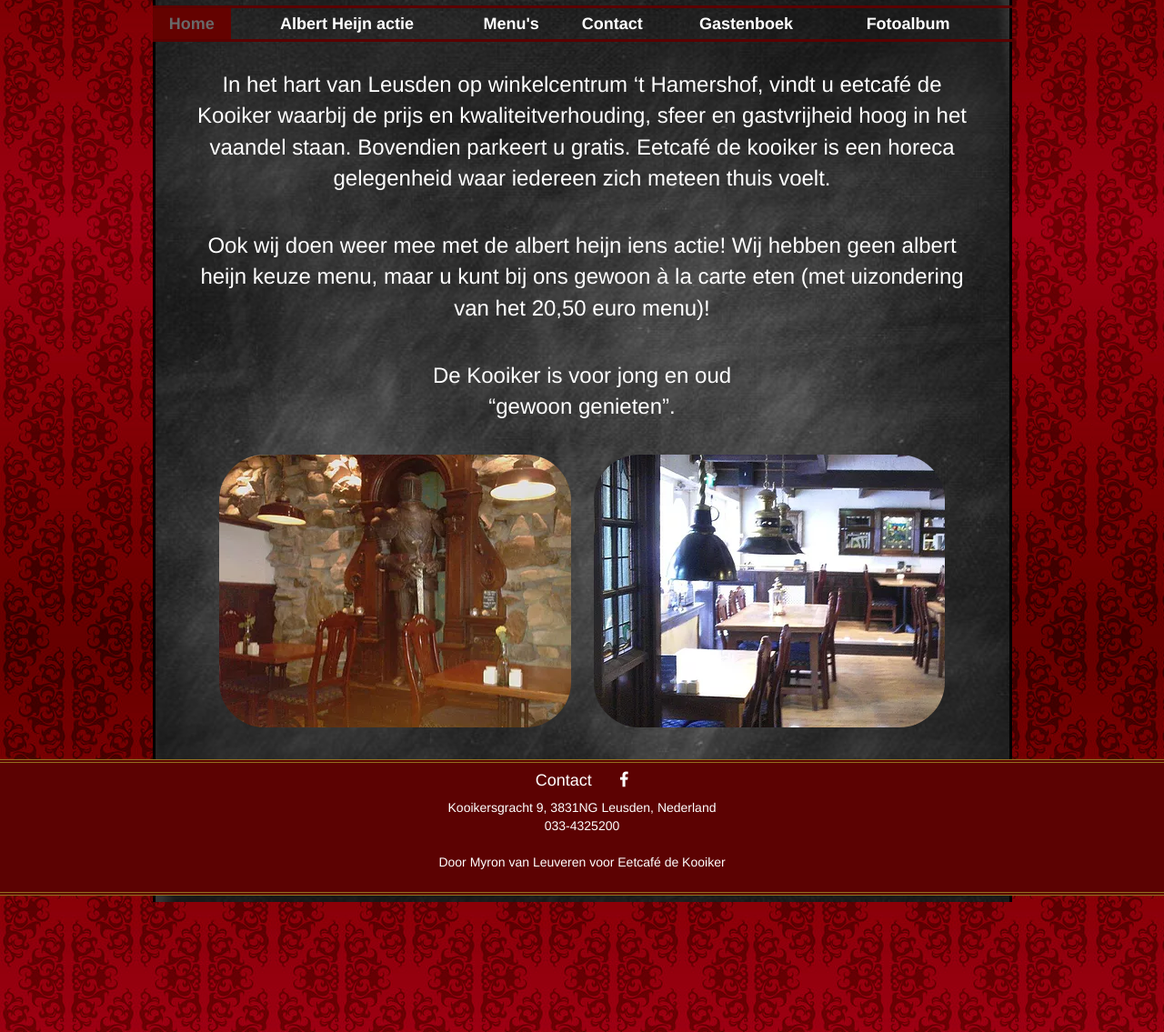
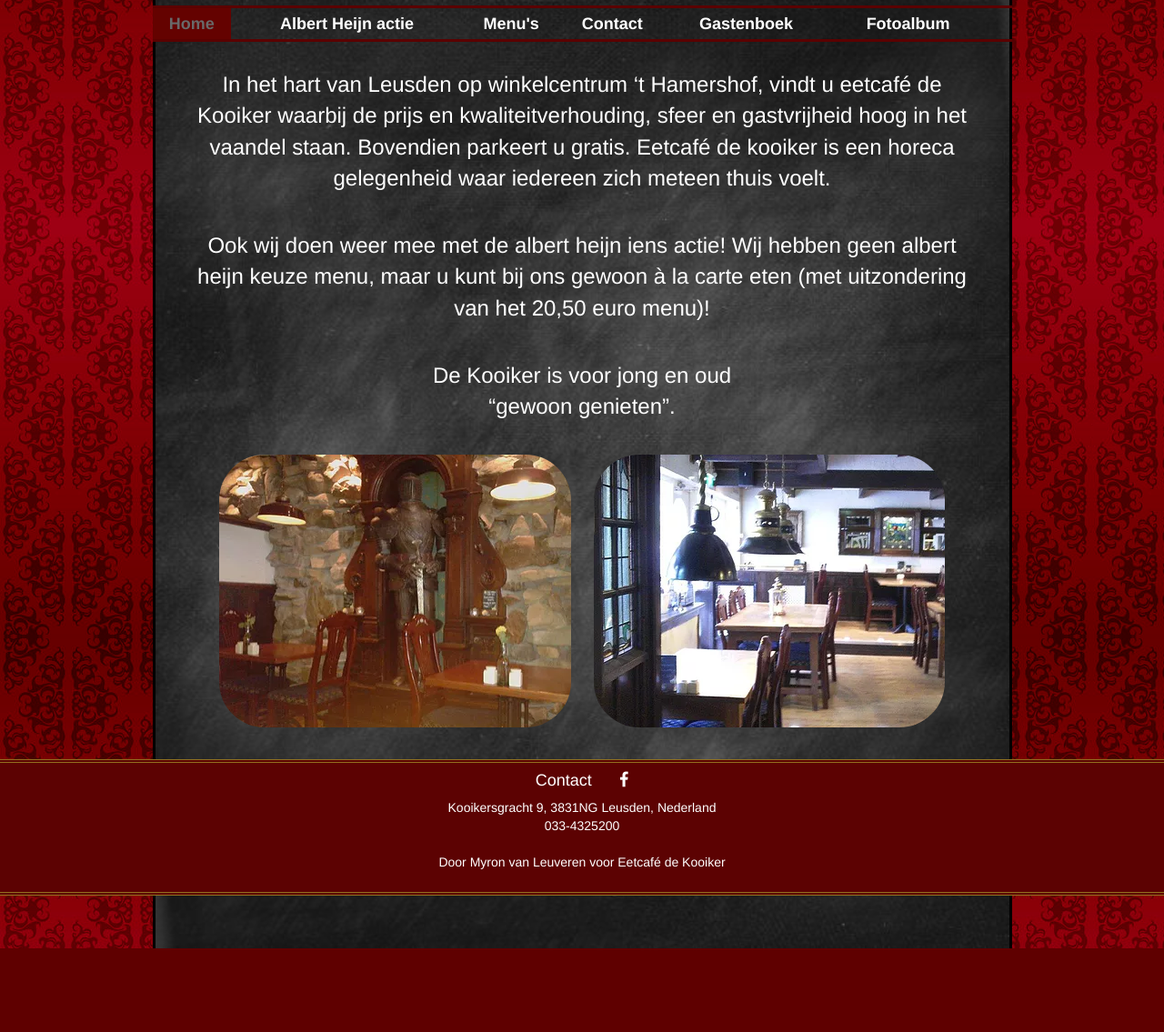
Before and after one commit to Cirelion/kooiker, a PHP site: template views/home/home/home.twig in a window 1280 px wide. Shown: the part 200-1335 px from the top of the page at 91% size. After the commit the page ends 1243 px from the top, so only its background shows below. Run offline with PHP 8.4, Linux system fonts and the light colour scheme; the template is opened without the code that fills it, so the values that code supplies are empty; some libraries are stand-ins or nearby versions.

Commit message:
Page length fix

```diff
--- a/views/home/home/home.twig
+++ b/views/home/home/home.twig
@@ -14,7 +14,7 @@
         <div class="col-xs-9 col-centered">
             <div class="content-text content-centered">
                 <p>Ook wij doen weer mee met de albert heijn iens actie!
-                    Wij hebben geen albert heijn keuze menu, maar u kunt bij ons gewoon à la carte eten (met uizondering
+                    Wij hebben geen albert heijn keuze menu, maar u kunt bij ons gewoon à la carte eten (met uitzondering
                     van het 20,50 euro menu)!
                 </p>
             </div>
--- a/views/style/homestyle.css
+++ b/views/style/homestyle.css
@@ -22,7 +22,6 @@ body .body-background-holder .body-background {
   left: 0;
   right: 0;
   position: absolute;
-  height: calc(124vh);
   margin: 0 auto;
   float: none;
 }
@@ -110,7 +109,7 @@ body .footer {
   border-color: #93701F;
   height: 150px;
   background-color: #5C0202;
-  margin-bottom: 150px;
+  margin-bottom: 50px;
 }
 body .footer .row {
   margin-top: -4px;
--- a/views/style/homestyle.less
+++ b/views/style/homestyle.less
@@ -23,7 +23,6 @@ body {
       left: 0;
       right: 0;
       position: absolute;
-      height: calc(124vh);
       margin: 0 auto;
       float: none;
     }
@@ -155,7 +154,7 @@ body {
     border-color: #93701F;
     height: 150px;
     background-color: #5C0202;
-    margin-bottom: 150px;
+    margin-bottom: 50px;
   }
   background-image: url("../images/site-background.png");
 }
```
